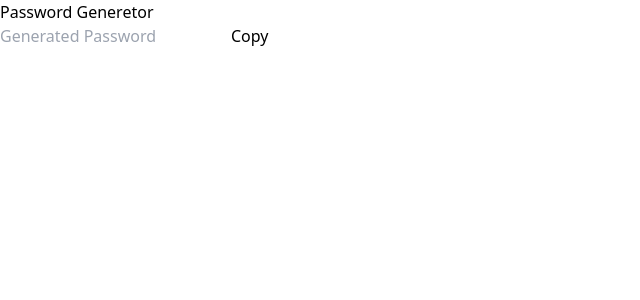
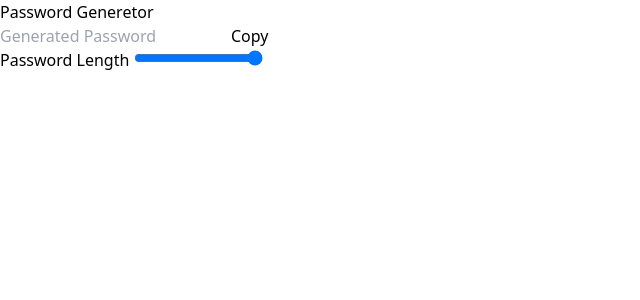
Before and after one commit to TonyFreddy/Password-Generetor, a React (Vite) app: page / in a window 1280 px wide. Shown: the top 300 px of the page, without its empty margins (0-640 px from the left). Built offline with nearby package versions, Linux system fonts and the light colour scheme.

Commit message:
add a password length function

```diff
--- a/src/App.jsx
+++ b/src/App.jsx
@@ -12,15 +12,26 @@ const App = () => {
 
       { /* Password Display */}
       <div className='flex mb-4'>
+
          <input type="text" placeholder='Generated Password' className='flex-1 bg-gray-800 border border-gray-700
          rounded-l-lg px-4 py-2 focus:outline-none focus:ring-2 focus:ring-indigo-500' readOnly />
 
-
-           <button className='bg-indigo-600 hover:bg-indigo-700 px-4 rounded-r-lg transition'>
+          <button className='bg-indigo-600 hover:bg-indigo-700 px-4 rounded-r-lg transition'>
             Copy
            </button>
+      </div>
 
+     { /* Password Length */}
+      <div className='mb-4'>
+
+         <label className='block mb-2 text-5m font-medium'> Password Length </label>
+          <input
+          type="range"
+          min="6"
+          max="32"
+          className="w-full accent-indigo-600"/>
       </div>
+
 
      </div>
     </div>
```
